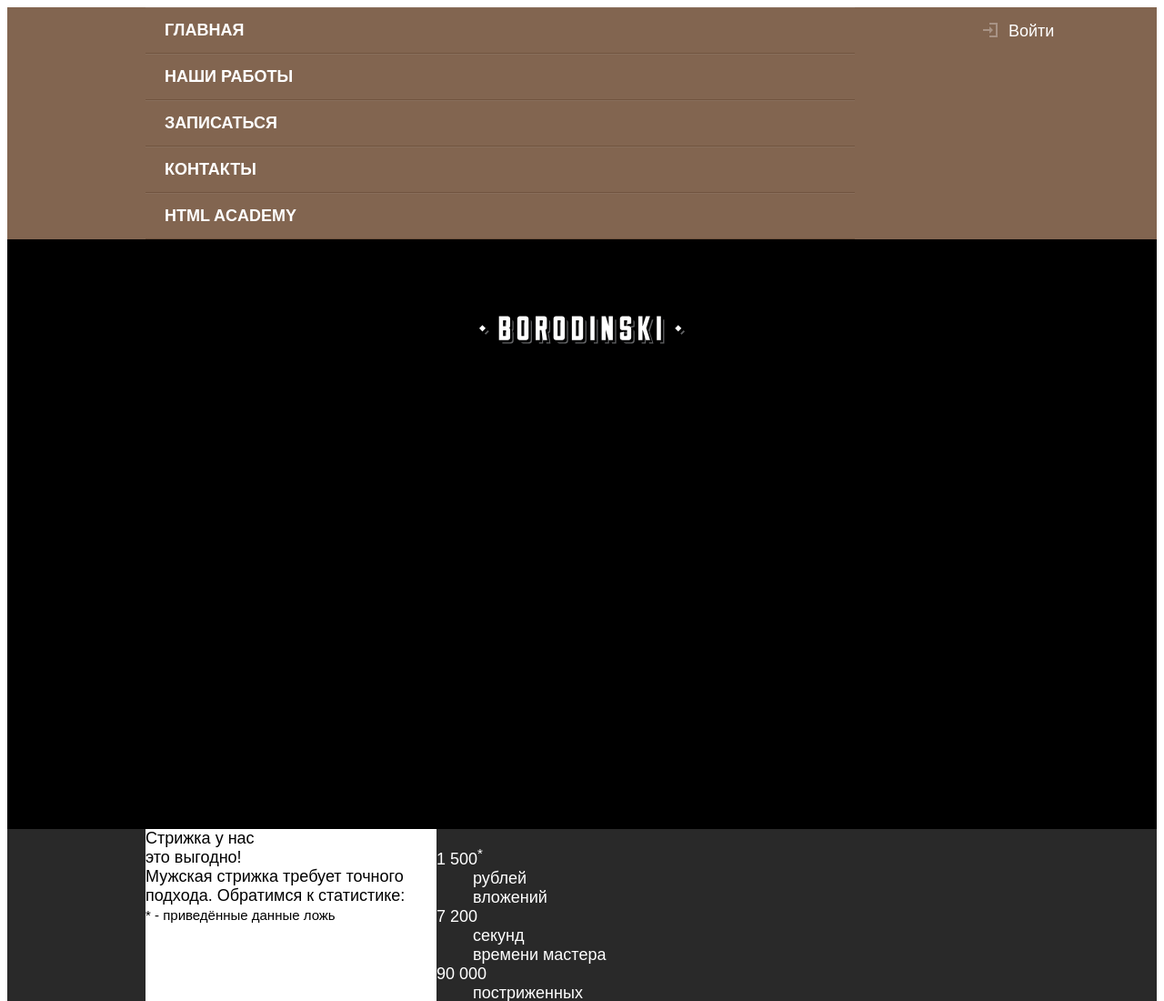
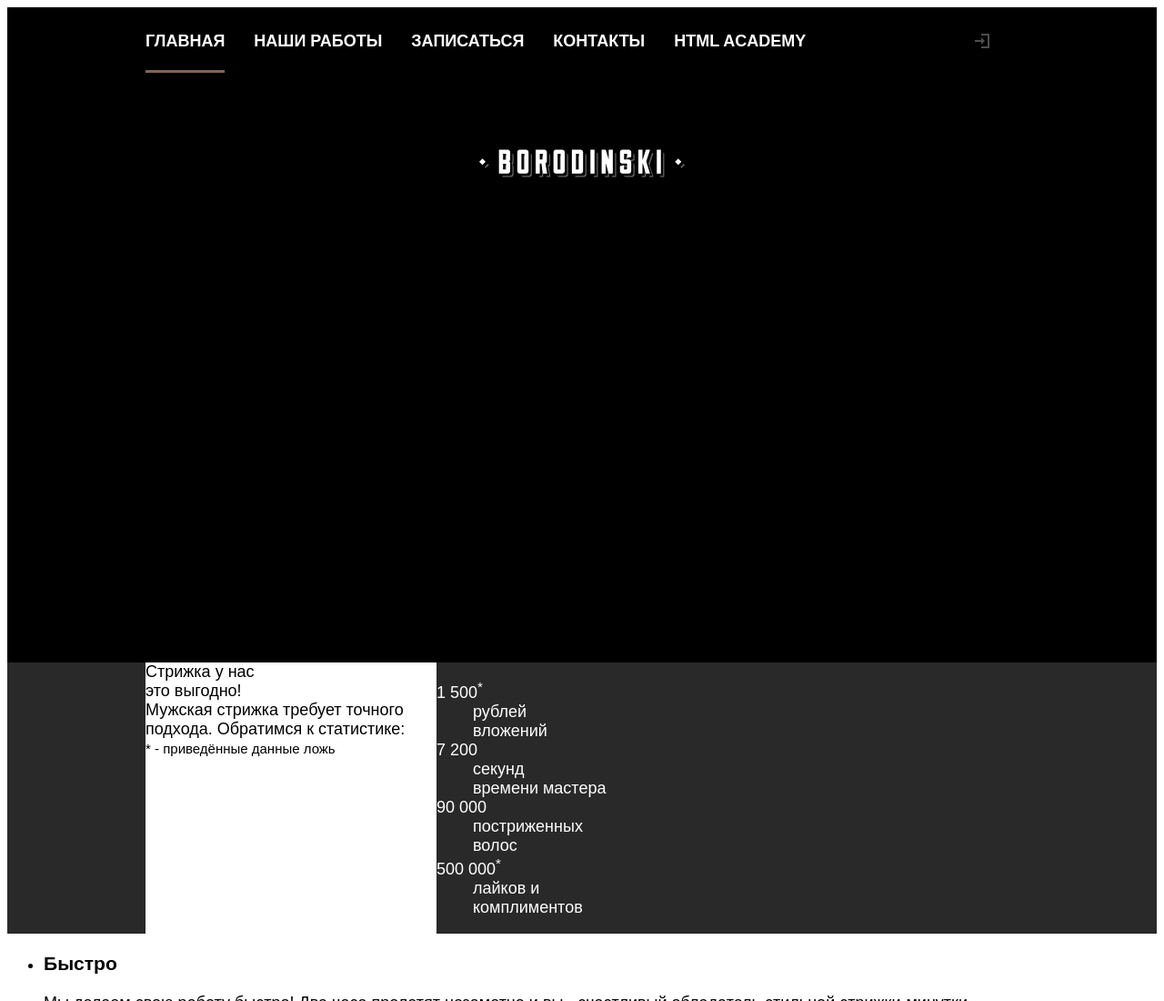
Before and after one commit to SvetlanaEP/Barbershop, a website: page source/index.html in a window 1280 px wide. Shown: the top 1100 px of the page at 91% size. Drawn offline with nearby package versions, Linux system fonts and the light colour scheme; files that its build step writes are made by us from their sources.

Commit message:
Стилизовала навигацию на планшетной версии

```diff
--- a/source/index.html
+++ b/source/index.html
@@ -54,7 +54,7 @@
                             <path d="M7 9H0V7H7V4L11 8L7 12V9Z" fill="white"/>
                         </svg>
                         </svg>
-                        Войти
+                        <span>Войти</span>
                     </a>
                 </li>
 
--- a/source/sass/blocks/main-nav.scss
+++ b/source/sass/blocks/main-nav.scss
@@ -3,6 +3,11 @@
   width: auto;
   min-height: 51px;
   background-color: #826550;
+
+  @media (min-width: $tablet-width) {
+    background-color: black;
+
+  }
 
 }
 
@@ -21,6 +26,10 @@
   &:hover,
   &:active {
     background-color: #624530;
+  }
+
+  @media (min-width: $tablet-width) {
+    display: none;
   }
 }
 
--- a/source/sass/blocks/site-list.scss
+++ b/source/sass/blocks/site-list.scss
@@ -1,17 +1,55 @@
 .site-list {
   font-weight: bold;
 
-}
+  @media (min-width: $tablet-width) {
+    display: flex;
+    flex-wrap: wrap;
+    justify-content: flex-start;
+    width: 570px;
 
-@media (min-width: $tablet-width) {
-  .site-list {
-    width: 570px;
+  }
+
+  @media (min-width: $desktop-width) {
+    width: 780px;
+
   }
 }
 
-@media (min-width: $desktop-width) {
-  .site-list {
-    width: 780px;
+.site-list__item {
+  @media (min-width: $tablet-width) {
+    margin-right: 32px;
+
+    &:last-child {
+      margin-right: 0;
+    }
+
+    &--active {
+      position: relative;
+
+      &::after {
+        content: "";
+        position: absolute;
+        right: 0;
+        bottom: 0;
+        left: 0;
+        height: 3px;
+        background-color: #826550;
+      }
+    }
+  }
+}
+
+.site-list__item a[href] {
+  @media (min-width: $tablet-width) {
+    &:hover {
+      color: #826550;
+      background-color: black;
+    }
+    &:active {
+      color: white;
+      background-color: black;
+      opacity: 0.3;
+    }
   }
 }
 
@@ -24,9 +62,14 @@
   color: white;
   text-transform: uppercase;
   text-decoration: none;
-
   background-color: #826550;
   border-top: 1px solid #886e5b;
   border-bottom: 1px solid #71543f;
 
+  @media(min-width: $tablet-width) {
+    padding: 25px 0 23px;
+    background: none;
+    border: none;
+
+  }
 }
--- a/source/sass/blocks/user-list.scss
+++ b/source/sass/blocks/user-list.scss
@@ -11,6 +11,31 @@
   line-height: 18px;
   color: white;
   text-decoration: none;
+
+  @media(min-width: $tablet-width){
+    width: 60px;
+    height: 70px;
+    padding: 0;
+
+    span {
+      position: absolute;
+      opacity: 0;
+    }
+
+    &:hover .user-list__login-icon {
+      opacity: 1;
+      path {
+        fill: #826550;
+      }
+    }
+
+    &:active .user-list__login-icon {
+      opacity: 0.3;
+      path {
+        fill: white;
+      }
+    }
+  }
 }
 
 .user-list__login-icon {
@@ -20,4 +45,10 @@
   width: 16px;
   height: 16px;
   opacity: 0.3;
+
+  @media(min-width: $tablet-width) {
+    top: 29px;
+    left: 12px;
+
+  }
 }
```
